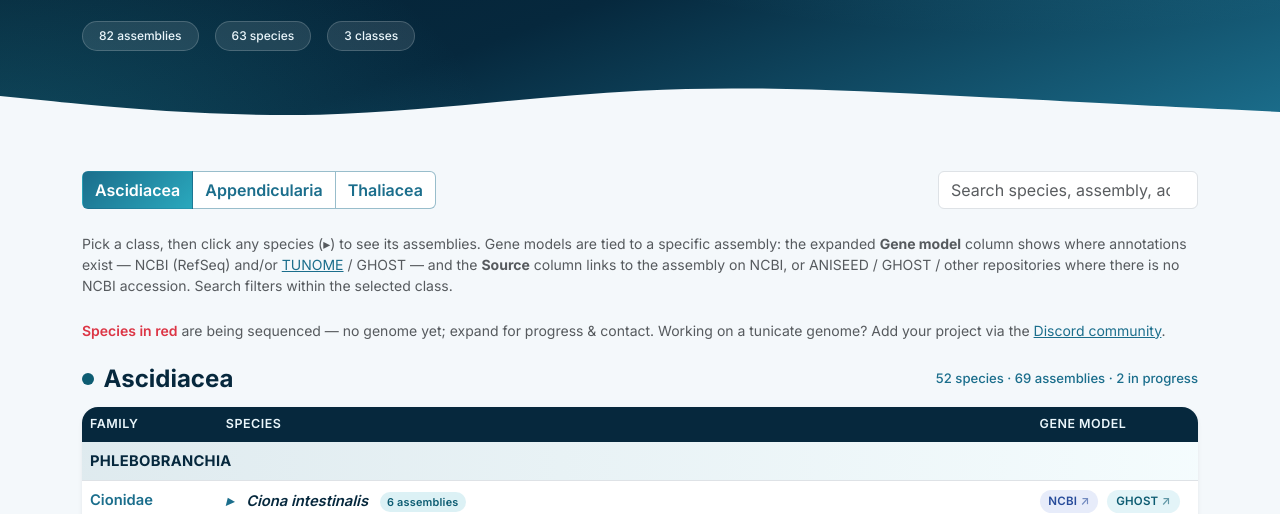
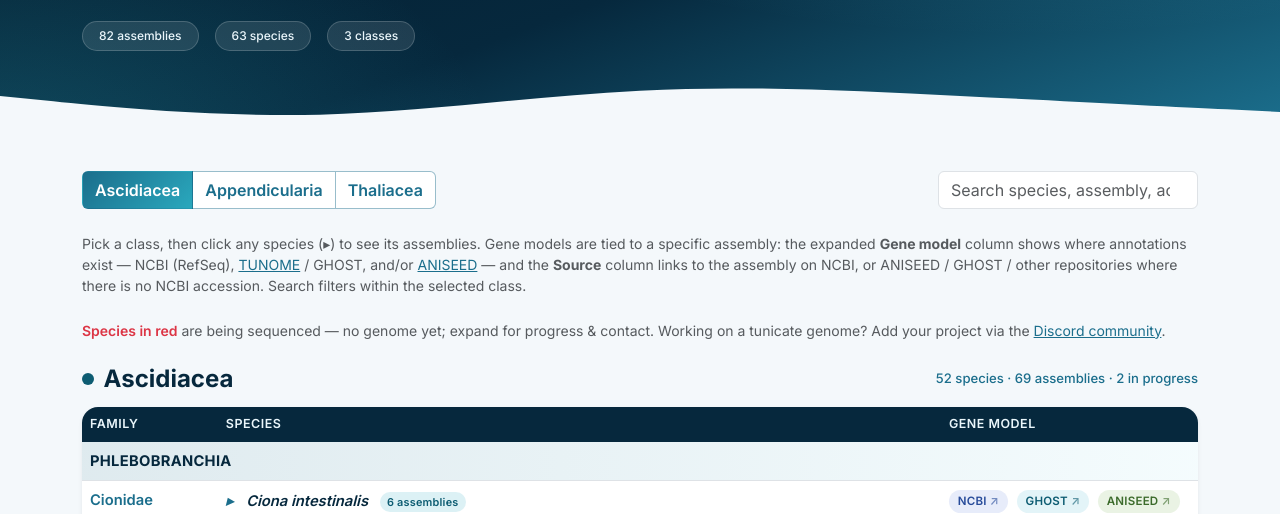
Before and after one commit to ttshito/tunicate-portal, a website: page public/genomes.html in a window 1280 px wide. Shown: the part 286-800 px from the top of the page. Drawn offline with nearby package versions, Linux system fonts and the light colour scheme.

Commit message:
feat: ANISEED gene-model chip in the Gene model column
Add an optional per-assembly `aniseed` flag (+ `aniseedLabel`) that
renders an ANISEED chip next to the NCBI/TUNOME ones, linking to the
ANISEED download page.

Flagged on the 11 species ANISEED serves gene models for, each on the
assembly the model is built on. Version labels come from the download
file names; for B. schlosseri and O. dioica, where the page gives no
version, the assembly was identified from the fasta inside the zip
(botznik-chr for Botryllus; OdB3 scaffolds S1/S2 at 6.8/5.5 Mb for
Oikopleura, i.e. the Genoscope 2010 draft, not OKI2018).

M. occulta (genome fasta only, no transcripts/proteins) and B. villosa
(anatomy only) are deliberately not flagged. Mapping table and method
recorded in UPDATING.md §4b.

Co-Authored-By: Claude Opus 5 (1M context) <noreply@anthropic.com>

```diff
--- a/public/assets/css/style.css
+++ b/public/assets/css/style.css
@@ -182,6 +182,7 @@ body {
 .genome-table td.gene-model a::after { content: " ↗"; opacity: .6; }
 .genome-table td.gene-model a + a { margin-left: .3rem; }
 .genome-table td.gene-model a.gm-ncbi { background: #e7ecfa; color: #274b9a; }
+.genome-table td.gene-model a.gm-aniseed { background: #eaf3e4; color: #3c6b2b; }
 .genome-table td.gm-no { color: #b3c2ca; }
 
 /* faint divider between families within an order */
--- a/public/assets/js/genomes-data.js
+++ b/public/assets/js/genomes-data.js
@@ -15,7 +15,7 @@ window.TUNICATE_GENOMES = {
   species: [
     // ===================== ASCIDIACEA · PHLEBOBRANCHIA =====================
     { sp: "Ciona intestinalis", family: "Cionidae", order: "Phlebobranchia", cls: "Ascidiacea", asm: [
-      { n: "KH", acc: "GCA_000224145.2", size: "115 Mb", year: 2013, ref: "Community reference", refseq: "GCF_000224145.3", note: "Classic Kyoto “KH” assembly, chromosome-level. Biologically Type A (= C. robusta). Basis of the KH/KY gene models. RefSeq GCF_000224145.3." },
+      { n: "KH", acc: "GCA_000224145.2", size: "115 Mb", year: 2013, ref: "Community reference", refseq: "GCF_000224145.3", aniseed: true, note: "Classic Kyoto “KH” assembly, chromosome-level. Biologically Type A (= C. robusta). Basis of the KH/KY gene models. RefSeq GCF_000224145.3. ANISEED serves the KH2012 gene models (KH “Joined Scaffold”) under C. robusta." },
       { n: "ASM1832782v2", acc: "GCA_018327825.2", size: "140 Mb", year: 2025, ref: "NCBI reference", refseq: "GCF_018327825.1", note: "Genuine Type B (Roscoff). Nanopore + Hi-C, chromosome-level. RefSeq GCF_018327825.1. Hap2 GCA_018327805.2." },
       { n: "v1.0", acc: "GCA_000183065.1", size: "117 Mb", year: 2002, note: "Original DOE JGI draft (Dehal et al. 2002) — the first invertebrate-chordate genome." },
       { n: "ASM5357238v1", acc: "GCA_053572385.1", size: "136 Mb", year: 2025, note: "Additional Kyoto scaffold assembly." },
@@ -26,16 +26,16 @@ window.TUNICATE_GENOMES = {
       { n: "ASM5413134v1", acc: "GCA_054131345.1", size: "201 Mb", year: 2025, ref: "Reference", note: "New chromosome-level assembly (Chinese Academy of Sciences)." },
       { n: "ASM14926v1", acc: "GCA_000149265.1", size: "587 Mb", year: 2004, note: "Classic Broad Institute reference; highly heterozygous, hence the large size." },
       { n: "Csav_2025", acc: "GCA_978045305.1", size: "201 Mb", year: 2026, note: "Scaffold version." },
-      { n: "ENS81", resource: { url: "https://www.aniseed.fr/", label: "ANISEED" }, size: "177 Mb", year: null, gm: true, note: "Ensembl v81 gene models (via ANISEED) — the gene-model reference." },
+      { n: "ENS81", resource: { url: "https://www.aniseed.fr/", label: "ANISEED" }, size: "177 Mb", year: null, gm: true, aniseed: true, note: "Ensembl v81 gene models (via ANISEED) — the gene-model reference. Built on the Broad CSAV2.0 assembly (haploid reference haplotype of GCA_000149265.1)." },
     ]},
     { sp: "Phallusia mammillata", family: "Ascidiidae", order: "Phlebobranchia", cls: "Ascidiacea", asm: [
       { n: "kaPhaMamm4.hap1.1", acc: "GCA_965637545.1", size: "240 Mb", year: 2025, ref: "Reference", refseq: "GCF_965637545.1", note: "Sanger ToL, chromosome-level. RefSeq GCF_965637545.1." },
       { n: "kaPhaMamm4.hap2.1", acc: "GCA_965637525.1", size: "240 Mb", year: 2025, note: "Alternate haplotype." },
-      { n: "Phmamm_MTP2014", acc: "GCA_003260075.1", size: "234 Mb", year: 2018, gm: true, note: "CNRS MTP2014 assembly — carries the ANISEED/TUNOME gene model." },
+      { n: "Phmamm_MTP2014", acc: "GCA_003260075.1", size: "234 Mb", year: 2018, gm: true, aniseed: true, note: "CNRS MTP2014 assembly — carries the ANISEED/TUNOME gene model (ANISEED: Phmamm MTP2014, 2018 release)." },
     ]},
     { sp: "Phallusia fumigata", family: "Ascidiidae", order: "Phlebobranchia", cls: "Ascidiacea", asm: [
       { n: "kaPhaFumi1.1", acc: "GCA_964656945.1", size: "190 Mb", year: 2025, ref: "Reference", note: "Genoscope, chromosome-level." },
-      { n: "Phfumi_MTP2014", acc: "GCA_008931825.1", size: "232 Mb", year: 2019, gm: true, note: "CNRS MTP2014 assembly — carries the ANISEED/TUNOME gene model." },
+      { n: "Phfumi_MTP2014", acc: "GCA_008931825.1", size: "232 Mb", year: 2019, gm: true, aniseed: true, note: "CNRS MTP2014 assembly — carries the ANISEED/TUNOME gene model (ANISEED: Phfumi MTP2014 transcripts, 2018 genome release)." },
     ]},
     { sp: "Phallusia philippinensis", family: "Ascidiidae", order: "Phlebobranchia", cls: "Ascidiacea", asm: [
       { n: "ASM5575519v1", acc: "GCA_055755195.1", size: "150 Mb", year: 2026, note: "Keio University, contig-level." },
@@ -71,10 +71,10 @@ window.TUNICATE_GENOMES = {
       { n: "Splicata_v2", acc: "GCA_963675895.2", size: "419 Mb", year: 2024, gm: true, note: "Univ. de Barcelona, chromosome-level." },
     ]},
     { sp: "Halocynthia roretzi", family: "Pyuridae", order: "Stolidobranchia", cls: "Ascidiacea", asm: [
-      { n: "Harore_MTP2014", acc: "GCA_013436055.1", size: "120 Mb", year: 2020, gm: true, note: "CNRS MTP2014, scaffold-level. Classic developmental model (sea pineapple). Carries the ANISEED/TUNOME gene model." },
+      { n: "Harore_MTP2014", acc: "GCA_013436055.1", size: "120 Mb", year: 2020, gm: true, aniseed: true, note: "CNRS MTP2014, scaffold-level. Classic developmental model (sea pineapple). Carries the ANISEED/TUNOME gene model (ANISEED: Harore MTP2014, 2018 release)." },
     ]},
     { sp: "Halocynthia aurantium", family: "Pyuridae", order: "Stolidobranchia", cls: "Ascidiacea", asm: [
-      { n: "Haaura_MTP2014", acc: "GCA_013436065.1", size: "128 Mb", year: 2020, gm: true, note: "CNRS MTP2014, scaffold-level (sea peach). Carries the ANISEED/TUNOME gene model." },
+      { n: "Haaura_MTP2014", acc: "GCA_013436065.1", size: "128 Mb", year: 2020, gm: true, aniseed: true, note: "CNRS MTP2014, scaffold-level (sea peach). Carries the ANISEED/TUNOME gene model (ANISEED: Haaura MTP2014, 2018 genome release)." },
     ]},
     { sp: "Halocynthia papillosa", family: "Pyuridae", order: "Stolidobranchia", cls: "Ascidiacea", asm: [
       { n: "kaHalPapi5.1", acc: "GCA_965234635.1", size: "152 Mb", year: 2025, gm: true, note: "Genoscope, chromosome-level (red sea squirt)." },
@@ -96,7 +96,7 @@ window.TUNICATE_GENOMES = {
     ]},
     { sp: "Botryllus schlosseri", family: "Styelidae", order: "Stolidobranchia", cls: "Ascidiacea", asm: [
       { n: "Bs_hap1", acc: "GCA_051294905.1", size: "496 Mb", year: 2025, ref: "Reference", refseq: "GCF_051294905.1", note: "CNRS/Sorbonne, chromosome-level. Golden star tunicate — regeneration/allorecognition model. RefSeq GCF_051294905.1. Hap2 GCA_051294915.1." },
-      { n: "356a-chromosome-assembly", acc: "GCA_000444245.1", size: "580 Mb", year: 2013, gm: true, note: "Original Stanford assembly (the classic colonial-model reference). Carries the ANISEED/TUNOME gene model." },
+      { n: "356a-chromosome-assembly", acc: "GCA_000444245.1", size: "580 Mb", year: 2013, gm: true, aniseed: true, note: "Original Stanford assembly (the classic colonial-model reference). Carries the ANISEED/TUNOME gene model — ANISEED serves the chromosome-scale “botznik-chr” fasta of this 2013 release." },
     ]},
     { sp: "Botrylloides diegensis", family: "Styelidae", order: "Stolidobranchia", cls: "Ascidiacea", asm: [
       { n: "kaBotDieg4.1", acc: "GCA_982130965.1", size: "203 Mb", year: 2026, note: "Genoscope, chromosome-level (chain tunicate)." },
@@ -189,7 +189,7 @@ window.TUNICATE_GENOMES = {
     // ===================== APPENDICULARIA · COPELATA =====================
     { sp: "Oikopleura dioica", family: "Oikopleuridae", order: "Copelata", cls: "Appendicularia", asm: [
       { n: "OKI2018_I68_1.0", acc: "GCA_907165135.1", size: "64 Mb", year: 2021, ref: "Reference", gm: true, refseq: "GCF_907165135.1", note: "Okinawa population, telomere-to-telomere (OIST). One of the smallest animal genomes. RefSeq GCF_907165135.1." },
-      { n: "ASM20953v1", acc: "GCA_000209535.1", size: "70 Mb", year: 2010, note: "Original Genoscope draft (Denoeud et al. 2010), Bergen strain." },
+      { n: "ASM20953v1", acc: "GCA_000209535.1", size: "70 Mb", year: 2010, aniseed: true, note: "Original Genoscope draft (Denoeud et al. 2010), Bergen strain. Carries the ANISEED gene model — ANISEED serves the scaffolded OdB3 fasta (S1, S2, … ~6.8/5.5 Mb) of this assembly, with a 2019 protein set. Not the OKI2018 reference." },
     ]},
     { sp: "Oikopleura vanhoeffeni", family: "Oikopleuridae", order: "Copelata", cls: "Appendicularia", asm: [
       { n: "ASM436785v1", acc: "GCA_004367855.1", size: "644 Mb", year: 2019, gm: true, note: "Univ. of Bergen, scaffold-level." },
@@ -230,16 +230,16 @@ window.TUNICATE_GENOMES = {
       { n: "Core_infl", resource: { url: "http://ryanlab.whitney.ufl.edu/genomes/Core_infl/", label: "Ryan Lab" }, size: "121 Mb", year: 2020, gm: true, note: "No NCBI GCA. Genome + gene models hosted by the Ryan Lab (also in ANISEED/TUNOME)." },
     ]},
     { sp: "Botrylloides leachii", family: "Styelidae", order: "Stolidobranchia", cls: "Ascidiacea", asm: [
-      { n: "Bleachii draft", resource: { url: "https://www.aniseed.fr/", label: "ANISEED" }, size: "159 Mb", year: 2018, gm: true, note: "Draft genome (Blanchoud et al. 2018); no NCBI GCA. Regeneration model. Genome + gene models via ANISEED/TUNOME." },
+      { n: "Bleachii draft (SBv3)", resource: { url: "https://www.aniseed.fr/", label: "ANISEED" }, size: "159 Mb", year: 2018, gm: true, aniseed: true, note: "Draft genome (Blanchoud et al. 2018); no NCBI GCA. Regeneration model. Genome + gene models via ANISEED/TUNOME — ANISEED: SBv3 genome, v5 transcripts, v4 proteins." },
     ]},
     { sp: "Molgula oculata", family: "Molgulidae", order: "Stolidobranchia", cls: "Ascidiacea", asm: [
-      { n: "MolOcul2014", resource: { url: "https://www.aniseed.fr/", label: "ANISEED" }, size: "154 Mb", year: 2014, gm: true, note: "No NCBI GCA. Tail-forming species; genome + gene models via ANISEED/TUNOME." },
+      { n: "MolOcul2014", resource: { url: "https://www.aniseed.fr/", label: "ANISEED" }, size: "154 Mb", year: 2014, gm: true, aniseed: true, note: "No NCBI GCA. Tail-forming species; genome + gene models via ANISEED/TUNOME — ANISEED serves the “Mocu_genome_v12” fasta of this assembly." },
     ]},
     { sp: "Molgula occulta", family: "Molgulidae", order: "Stolidobranchia", cls: "Ascidiacea", asm: [
       { n: "MolOccu2014", resource: { url: "https://www.aniseed.fr/", label: "ANISEED" }, size: "175 Mb", year: 2014, gm: true, note: "No NCBI GCA. Tailless species (classic tail-loss evo-devo pair with M. oculata); genome + gene models via ANISEED/TUNOME." },
     ]},
     { sp: "Molgula occidentalis", family: "Molgulidae", order: "Stolidobranchia", cls: "Ascidiacea", asm: [
-      { n: "MolOcci2014", resource: { url: "https://www.aniseed.fr/", label: "ANISEED" }, size: "250 Mb", year: 2014, gm: true, note: "No NCBI GCA. Genome + gene models via ANISEED/TUNOME." },
+      { n: "MolOcci2014", resource: { url: "https://www.aniseed.fr/", label: "ANISEED" }, size: "250 Mb", year: 2014, gm: true, aniseed: true, note: "No NCBI GCA. Genome + gene models via ANISEED/TUNOME — ANISEED release “august 2015” of this assembly." },
     ]},
   ],
 };
--- a/public/assets/js/genomes.js
+++ b/public/assets/js/genomes.js
@@ -16,12 +16,18 @@
   // supplementary table. TUNOME_PAGE is where the gene models are downloaded.
   var TUNOME_PAGE = "https://ciona.bpni.bio.keio.ac.jp/Tunome/Latest/Downloads.php";
   var NCBI_GENOME = "https://www.ncbi.nlm.nih.gov/datasets/genome/";
+  // ANISEED hosts its own gene models (assembly.aniseed) — one download page for all species.
+  var ANISEED_PAGE = "https://aniseed.fr/aniseed/download/download_data?module=aniseed&action=download:download_data";
   function firstGm(sp) {
     for (var i = 0; i < sp.asm.length; i++) { if (sp.asm[i].gm) return sp.asm[i]; }
     return null;
   }
   function firstRefseq(sp) {
     for (var i = 0; i < sp.asm.length; i++) { if (sp.asm[i].refseq) return sp.asm[i]; }
+    return null;
+  }
+  function firstAniseed(sp) {
+    for (var i = 0; i < sp.asm.length; i++) { if (sp.asm[i].aniseed) return sp.asm[i]; }
     return null;
   }
   // NCBI RefSeq annotation link (NCBI's own gene models on that assembly).
@@ -35,11 +41,18 @@
     var label = (a && a.gmLabel) ? a.gmLabel : "TUNOME";
     return '<a href="' + esc(url) + '" target="_blank" rel="noopener">' + esc(label) + "</a>";
   }
-  // One assembly's gene-model chips: NCBI (RefSeq) and/or TUNOME/GHOST — both if both.
+  // ANISEED gene-model link — override the label via aniseedLabel (e.g. "ANISEED KH2012").
+  function aniseedAnchor(a) {
+    var label = (a && a.aniseedLabel) ? a.aniseedLabel : "ANISEED";
+    return '<a class="gm-aniseed" href="' + ANISEED_PAGE + '" target="_blank" rel="noopener">' +
+      esc(label) + "</a>";
+  }
+  // One assembly's gene-model chips: NCBI (RefSeq), TUNOME/GHOST, ANISEED — all that apply.
   function gmChips(a) {
     var parts = [];
     if (a.refseq) parts.push(ncbiAnchor(a));
     if (a.gm) parts.push(gmAnchor(a));
+    if (a.aniseed) parts.push(aniseedAnchor(a));
     return parts.length
       ? '<td class="gene-model">' + parts.join(" ") + "</td>"
       : '<td class="gene-model gm-no">—</td>';
@@ -47,9 +60,10 @@
   // Species-level summary chip(s) for the collapsed row.
   function geneModelCell(sp) {
     var parts = [];
-    var r = firstRefseq(sp), g = firstGm(sp);
+    var r = firstRefseq(sp), g = firstGm(sp), an = firstAniseed(sp);
     if (r) parts.push(ncbiAnchor(r));
     if (g) parts.push(gmAnchor(g));
+    if (an) parts.push(aniseedAnchor(an));
     return parts.length
       ? '<td class="gene-model">' + parts.join(" ") + "</td>"
       : '<td class="gene-model gm-no">—</td>';
@@ -162,6 +176,7 @@
       var n = sp.asm.length;
       var hay = (sp.sp + " " + sp.family + " " + sp.order + " " + sp.cls + " " +
         (firstGm(sp) ? "tunome gene model " : "") + (firstRefseq(sp) ? "ncbi refseq annotation gene model " : "") +
+        (firstAniseed(sp) ? "aniseed gene model " : "") +
         sp.asm.map(function (a) {
           return a.n + " " + (a.acc || "") + " " + (a.resource ? a.resource.label : "") + " " + (a.note || "");
         }).join(" ")
--- a/public/genomes.html
+++ b/public/genomes.html
@@ -74,9 +74,11 @@
     <p class="small text-muted mb-4">
       Pick a class, then click any species (▸) to see its assemblies. Gene models
       are tied to a specific assembly: the expanded <strong>Gene model</strong> column
-      shows where annotations exist — <span class="text-muted">NCBI</span> (RefSeq) and/or
+      shows where annotations exist — <span class="text-muted">NCBI</span> (RefSeq),
       <a href="https://ciona.bpni.bio.keio.ac.jp/Tunome/Latest/Downloads.php" target="_blank" rel="noopener">TUNOME</a>
-      / GHOST — and the <strong>Source</strong> column links to the assembly on NCBI, or
+      / GHOST, and/or
+      <a href="https://aniseed.fr/aniseed/download/download_data?module=aniseed&amp;action=download:download_data" target="_blank" rel="noopener">ANISEED</a>
+      — and the <strong>Source</strong> column links to the assembly on NCBI, or
       ANISEED / GHOST / other repositories where there is no NCBI accession. Search filters
       within the selected class.
     </p>
```
Also changed, not shown: UPDATING.md (+38 -1 lines), CHANGELOG.md.
